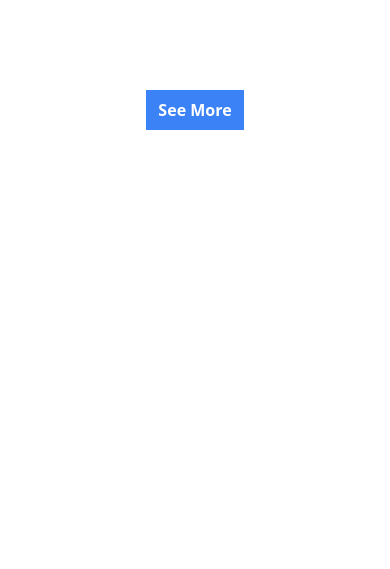
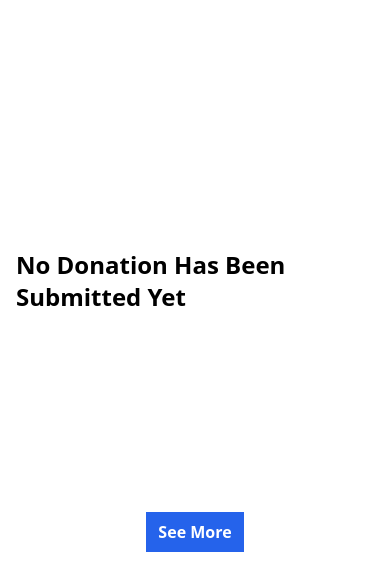
Before and after one commit to Azizul707/donation-camp, a React (Vite) app: page /donations in a window 390 px wide. Shown: the part 319-888 px from the top of the page. Before the commit the page ends 844 px from the top, so only its background shows below. Built offline with nearby package versions, Linux system fonts and the light colour scheme.

Commit message:
Make the website responsive for all device

```diff
--- a/src/MainLayout/MainLayout.jsx
+++ b/src/MainLayout/MainLayout.jsx
@@ -5,7 +5,7 @@ const MainLayout = () => {
     return (
         <div className="max-w-screen-2xl mx-auto px-2">
             <Header></Header>
-            <div className="mt-20">
+            <div className="mt-20 mx-auto px-2">
                 <Outlet></Outlet>
             </div>
 
--- a/src/Pages/Donation/Donation.jsx
+++ b/src/Pages/Donation/Donation.jsx
@@ -5,9 +5,21 @@ const Donation = () => {
 
     const [ getDonation, setGetdonation ] = useState( [] );
     const [ showMore, setShowMore ] = useState( false );
+    const [ noFound, setNoFound ] = useState( false );
+
     useEffect( () => {
+
         const makeDonation = JSON.parse( localStorage.getItem( 'donation' ) ) || [];
-        setGetdonation( makeDonation );
+        if ( makeDonation.length ===  0  ) {
+            setNoFound('No Donation Has Been Submitted Yet')
+        } else {
+            setGetdonation( makeDonation );
+
+        }
+
+
+
+
 
     }, [] );
 
@@ -17,14 +29,26 @@ const Donation = () => {
 
     return (
 
-        <div className="">
-            <div className=" md:grid grid-cols-2 gap-5">
+        <div> { noFound ?
+            ( <p className="h-[50vh] flex justify-center items-center text-2xl font-semibold">{ noFound }</p> )
+
+            :
+            <div className="md:grid grid-cols-2 gap-5">
+
+                {
+                    showMore ? getDonation?.map( ( donations, idx ) => <DisplayDonation key={ idx } donations={ donations }></DisplayDonation> )
+
+                        : getDonation.slice( 0, 4 )?.map( ( donations, idx ) => <DisplayDonation key={ idx } donations={ donations }></DisplayDonation> )
+
+                }
+            </div> }
+
             {
-                    showMore ? getDonation?.map( (donations,idx) => <DisplayDonation key={idx } donations={ donations }></DisplayDonation> ) :getDonation?.slice(0,4).map( (donations,idx) => <DisplayDonation key={ idx } donations={ donations }></DisplayDonation> )
+                <div className="flex justify-center">
+                    <button onClick={()=>setShowMore(!showMore)} className=" bg-blue-600 py-2 px-3 my-5 text-white font-semibold">See More</button>
+               </div>
+            }
 
-           }
-            </div>
-            {!showMore && <div onClick={ () => setShowMore( !showMore ) } className="p-5 flex justify-center"><button className="bg-blue-500 text-white py-2 px-3 font-semibold">{showMore?'See Less':'See More' }</button></div> }
 
         </div>
     );
--- a/src/Pages/Donation/DonationDetails.jsx
+++ b/src/Pages/Donation/DonationDetails.jsx
@@ -6,7 +6,6 @@ import ShowDonateCards from "./ShowDonateCards";
 const DonationDetails = () => {
     const { id } = useParams();
     const idx = Number( id );
-    console.log(idx);
     const [ donation, setDonation ] = useState( {} ) || {};
     const donates = useLoaderData();
 
@@ -18,7 +17,7 @@ const DonationDetails = () => {
             const selectDonation = donates.find( ( donate ) => donate.id === idx );
             setDonation( selectDonation );
         }
-    }, [ id, donates, setDonation ] )
+    }, [ idx, donates, setDonation ] )
 
 
     return (
```
